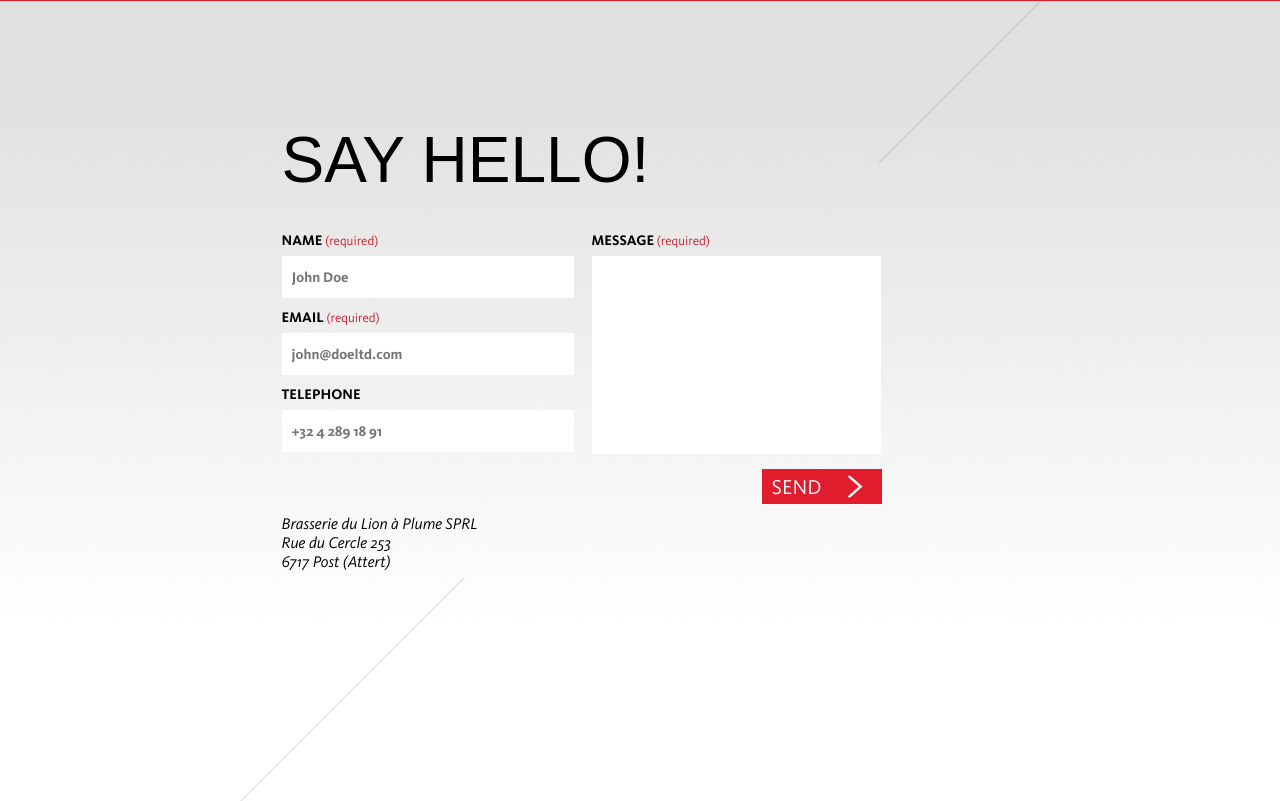
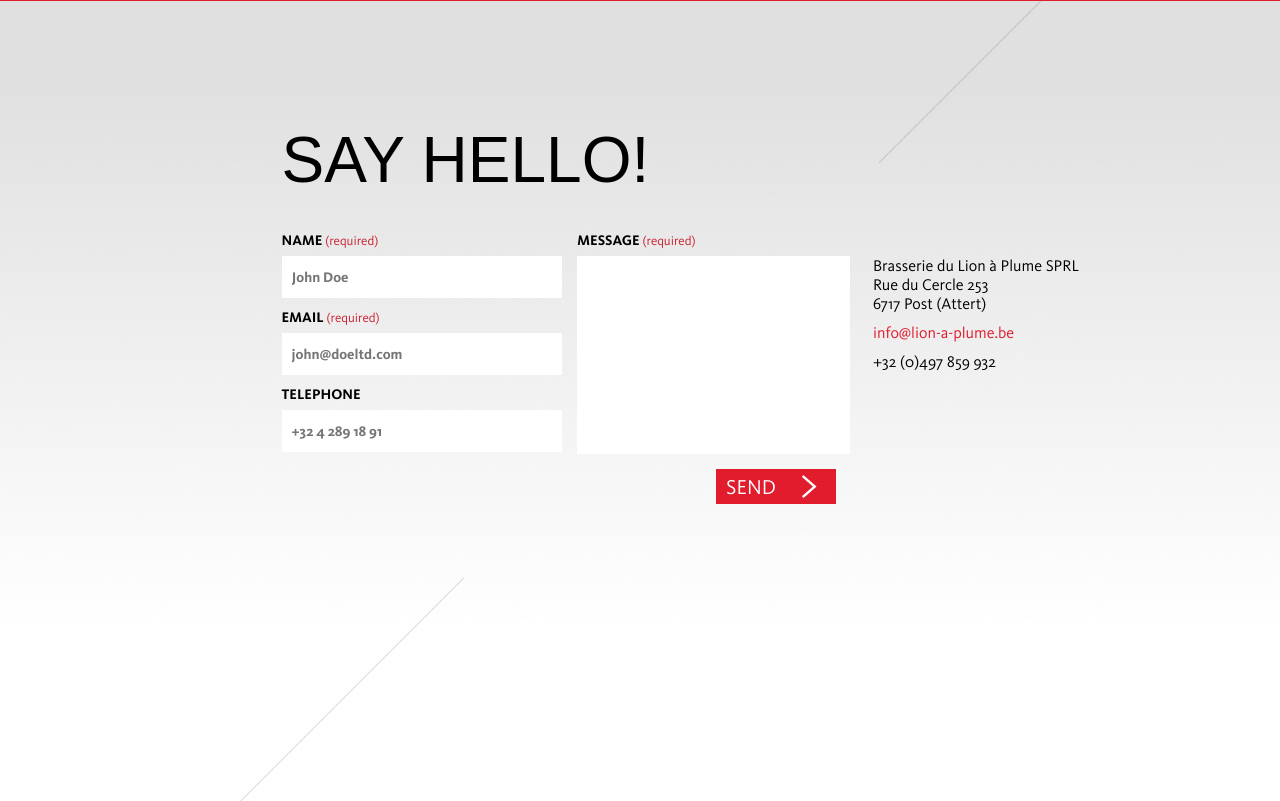
Before and after one commit to amodef/lion-a-plume.be, a PHP site: page / in a window 1280 px wide. Shown: the part 3599-4400 px from the top of the page. Run offline with PHP 8.4, Linux system fonts and the light colour scheme; data that the repository does not hold is empty; some libraries are stand-ins or nearby versions; some web fonts are replaced.

Commit message:
Render the contact menu responsive, prepare logic behind it

```diff
--- a/css/style.css
+++ b/css/style.css
@@ -427,7 +427,6 @@ section .slides_txt {
 	font-size: 1.3em;
 	font-weight: 400;
 	color: #fff;
-	background-color: #e11c2d;
 	background: #e11c2d url('../img/white_arrow.png') 86px 6px no-repeat;
 	width: 120px;
 	height: 35px;
@@ -437,7 +436,7 @@ section .slides_txt {
 	margin-right: 10px;
 }
 label, input {
-	width:280px;
+	width:100%;
 	height: 25px;
 	font-size: .9em;
 	font-weight: 700;
@@ -460,24 +459,33 @@ label span {
 	font-size: .9em;
 	text-transform: lowercase;
 }
-form {
-	width: 100%;
-}
 div.form_column {
 	display: inline-block;
 	float: left;
-	width: 300px;
-	margin-right: 10px;
+	width: 30%;
+	margin-right: 3%;
 	vertical-align: top;
+}
+div.form_column:last-child {
+	margin-right: 0;
 }
 textarea {
 	resize: none;
 	border: none;
-	width: 285px;
+	width: 100%;
 	height: 194px;
 }
 label, input, textarea, button {
 	float: left;
+}
+address {
+	margin-top: 25px;
+	font-style: normal;
+}
+.conta_coord a {
+	color: #e11c2d;
+	display: block;
+	margin: 10px 0;
 }
 
 /* Media queries medium */
--- /dev/null
+++ b/inc/process.php
@@ -0,0 +1,4 @@
+<?php
+
+
+?>
--- a/index.php
+++ b/index.php
@@ -1,6 +1,7 @@
 <?php
 require_once("inc/config.php");
 include_once("inc/i18n.php");
+include_once("inc/process.php");
 ?>
 
 <!doctype html>
@@ -231,7 +232,7 @@ include_once("inc/i18n.php");
 	<div class="container">
 		<section class="conta_txt">
 		      <h1><?php echo _("Say Hello!"); ?></h1>
-		      <form>
+		      <form method="post" action="index.php">
 		      	<div class="form_column">
 			      	<label><?php echo _("Name"); ?> <span><?php echo _("(required)"); ?></span></label>
 			      	<input type="text" id="full_name" name="full_name" placeholder="John Doe" required>
@@ -249,15 +250,19 @@ include_once("inc/i18n.php");
 		      		<button class="conta_button" type="button"><?php echo _("Send"); ?></button>
 		      	</div>
 
-		      </form>
-
-		      <div class="form_column">
+			      <div class="form_column conta_coord">
 			      	<address>
 			      		Brasserie du Lion à Plume SPRL<br>
 			      		Rue du Cercle 253<br>
 			      		6717 Post (Attert)
 			      	</address>
+			      	<p>
+			      		<a href="mailto:info[at]lion-a-plume[dot]be">info@lion-a-plume.be</a>
+			      		+32 (0)497 859 932
+			      	</p>
 			      </div>
+
+		      </form>
 		</section>
 	</div>
 	</div>
```
Also changed, not shown: 1 other file. Lines whose indentation alone changed are shown as unchanged.
